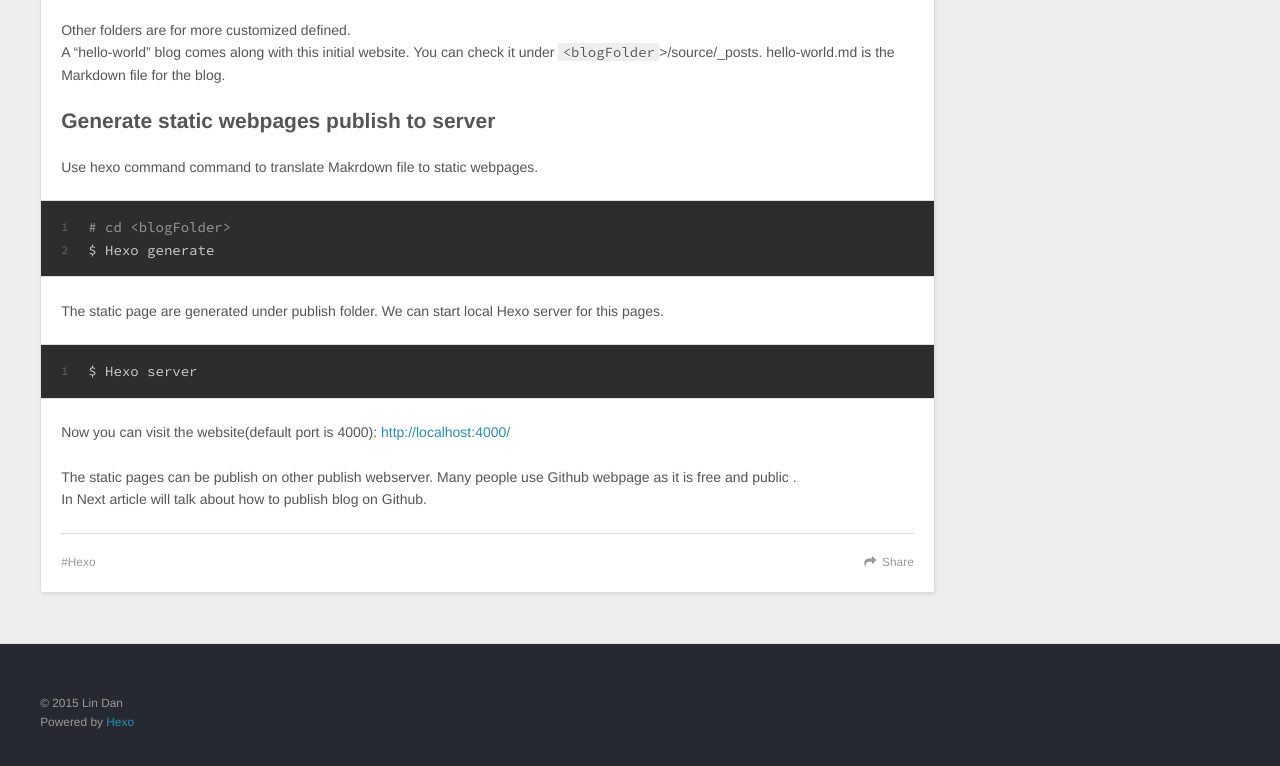
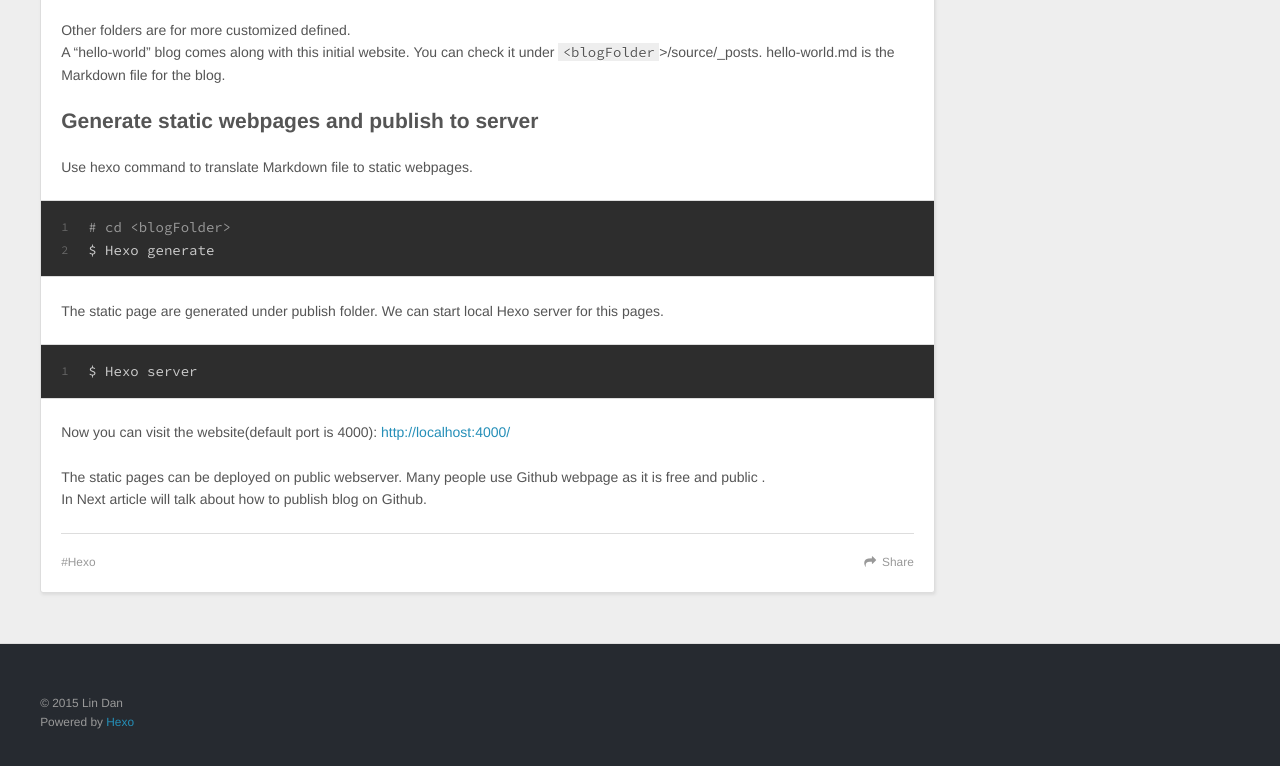
Before and after one commit to DanLin123/lindanxmu.github.io, a plain HTML site: page 2015/05/02/First-Blog/index.html in a window 1280 px wide. Shown: the part 1836-2602 px from the top of the page. Drawn offline with nearby package versions, Linux system fonts and the light colour scheme; files that its build step writes are made by us from their sources; files whose address does not match are found by name.

Commit message:
Site updated: 2015-05-04 23:08:40

```diff
--- a/2015/05/02/First-Blog/index.html
+++ b/2015/05/02/First-Blog/index.html
@@ -101,15 +101,15 @@
 <h3 id="package-json">package.json</h3><p>Define the hexo version and the dependencies. <a href="http://daringfireball.net/projects/markdown/syntax" target="_blank" rel="external">Markdown</a> is one of the dependency, so we can use Markfown to write blog.</p>
 <h3 id="source">source</h3><p>This is where you put your site’s content. Hexo ignores hidden files and files or folders whose names are prefixed with _ (underscore) - except the _posts folder. Renderable files (e.g. Markdown, HTML) will be processed and put into the public folder, while other files will simply be copied.</p>
 <p>Other folders are for more customized defined.<br>A “hello-world” blog comes along with this initial website. You can check it under <code>&lt;blogFolder</code>&gt;/source/_posts. hello-world.md is the Markdown file for the blog. </p>
-<h2 id="Generate_static_webpages_publish_to_server">Generate static webpages publish to server</h2><p>Use hexo command command to translate Makrdown file to static webpages.<br><figure class="highlight bash"><table><tr><td class="gutter"><pre><span class="line">1</span><br><span class="line">2</span><br></pre></td><td class="code"><pre><span class="line"><span class="comment"># cd &lt;blogFolder&gt;</span></span><br><span class="line">$ Hexo generate</span><br></pre></td></tr></table></figure></p>
+<h2 id="Generate_static_webpages_and_publish_to_server">Generate static webpages and publish to server</h2><p>Use hexo command to translate Markdown file to static webpages.<br><figure class="highlight bash"><table><tr><td class="gutter"><pre><span class="line">1</span><br><span class="line">2</span><br></pre></td><td class="code"><pre><span class="line"><span class="comment"># cd &lt;blogFolder&gt;</span></span><br><span class="line">$ Hexo generate</span><br></pre></td></tr></table></figure></p>
 <p>The static page are generated under publish folder. We can start local Hexo server for this pages.<br><figure class="highlight bash"><table><tr><td class="gutter"><pre><span class="line">1</span><br></pre></td><td class="code"><pre><span class="line">$ Hexo server</span><br></pre></td></tr></table></figure></p>
 <p>Now you can visit the website(default port is 4000): <a href="http://localhost:4000/" target="_blank" rel="external">http://localhost:4000/</a></p>
-<p>The static pages can be publish on other publish webserver. Many people use Github webpage as it is free and public .<br>In Next article will talk about how to publish blog on Github.</p>
+<p>The static pages can be deployed on public webserver. Many people use Github webpage as it is free and public .<br>In Next article will talk about how to publish blog on Github.</p>
 
 
     </div>
     <footer class="article-footer">
-      <a data-url="http://lindanxmu.github.io/HexoBlog/2015/05/02/First-Blog/" data-id="ci9a0hbuc0001p236kigvbnaj" class="article-share-link">Share</a>
+      <a data-url="http://lindanxmu.github.io/HexoBlog/2015/05/02/First-Blog/" data-id="ci9a0v8tj0001qh36zvluf2gu" class="article-share-link">Share</a>
 
 
   <ul class="article-tag-list"><li class="article-tag-list-item"><a class="article-tag-list-link" href="/HexoBlog/tags/Hexo/">Hexo</a></li></ul>
```
Also changed, not shown: index.html (+3 -3 lines).
